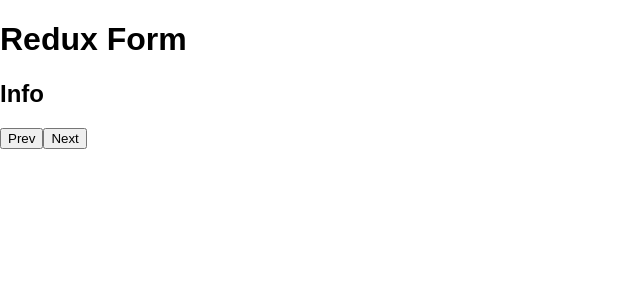
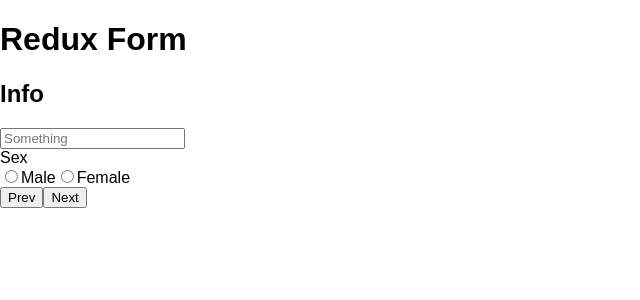
Before and after one commit to allen4dev/redux-form-basics, a React (Create React App) app: page / in a window 1280 px wide. Both pictures are taken after typing "Sample", "name@example.com", "Sample" into the empty fields and a click on the button "Next". Shown: the top 300 px of the page, without its empty margins (0-640 px from the left). Built offline with nearby package versions, Linux system fonts and the light colour scheme.

Commit message:
[Add] Info and dummie Hobbies

```diff
--- a/src/pages/WizardForm/About.jsx
+++ b/src/pages/WizardForm/About.jsx
@@ -16,6 +16,7 @@ const About = props => {
           component={RenderField}
           type="text"
           label="Fullname"
+          placeholder="Alan Aliaga"
         />
 
         <Field
@@ -23,6 +24,7 @@ const About = props => {
           component={RenderField}
           type="email"
           label="Email"
+          placeholder="someEmail@example.test"
         />
 
         <Field
@@ -30,6 +32,7 @@ const About = props => {
           component={RenderField}
           type="text"
           label="Username"
+          placeholder="allen4dev"
         />
 
         <button type="submit" style={{ width: '100px', padding: '.5em' }}>
@@ -43,4 +46,6 @@ const About = props => {
 export default reduxForm({
   form: 'aboutForm',
   validate,
+  destroyOnUnmount: false,
+  forceUnregisterOnUnmount: true,
 })(About);
--- a/src/pages/WizardForm/Hobbies.jsx
+++ b/src/pages/WizardForm/Hobbies.jsx
@@ -1,12 +1,36 @@
 import React from 'react';
+import { reduxForm, Field } from 'redux-form';
 
-const Hobbies = () => {
+import RenderField from './RenderField';
+
+import validate from './../../utils/validate';
+
+const Hobbies = ({ handleSubmit, previousPage }) => {
   return (
     <div className="Hobbies">
       <h2 className="Hobbies-title">Hobbies</h2>
-      <button>Prev</button>
+      <form onSubmit={handleSubmit}>
+        <Field
+          name="random"
+          type="text"
+          component={RenderField}
+          label="Random"
+          placeholder="Random"
+        />
+        <div className="btn-group">
+          <button type="button" onClick={previousPage}>
+            Prev
+          </button>
+          <button type="submit">Finish</button>
+        </div>
+      </form>
     </div>
   );
 };
 
-export default Hobbies;
+export default reduxForm({
+  form: 'hobbiesForm',
+  destroyOnUnmount: false,
+  forceUnregisterOnUnmount: true,
+  validate,
+})(Hobbies);
--- a/src/pages/WizardForm/Info.jsx
+++ b/src/pages/WizardForm/Info.jsx
@@ -1,17 +1,54 @@
 import React from 'react';
 
-const Info = () => {
+import { reduxForm, Field } from 'redux-form';
+
+import RenderField from './RenderField';
+
+import validate from './../../utils/validate';
+
+const renderError = ({ meta: { touched, error } }) =>
+  touched && error ? <span>{error}</span> : false;
+
+const Info = ({ previousPage, handleSubmit }) => {
   return (
     <div className="Info">
       <h2 className="Info-title">Info</h2>
-      <form className="Info-form">
+      <form className="Info-form" onSubmit={handleSubmit}>
+        <Field
+          type="text"
+          name="something"
+          component={RenderField}
+          placeholder="Something"
+        />
+        <label>Sex</label>
+        <div>
+          <label>
+            <Field name="sex" type="radio" component="input" value="male" />
+            Male
+          </label>
+
+          <label>
+            <Field name="sex" type="radio" component="input" value="female" />
+            Female
+          </label>
+
+          <Field name="sex" component={renderError} />
+        </div>
+
         <div className="btn-group">
-          <button>Prev</button>
-          <button>Next</button>
+          <button type="button" onClick={previousPage}>
+            Prev
+          </button>
+          <button type="submit">Next</button>
         </div>
       </form>
     </div>
   );
 };
 
-export default Info;
+export default reduxForm({
+  form: 'infoForm',
+  validate,
+  destroyOnUnmount: false,
+  forceUnregisterOnUnmount: true,
+})(Info);
--- a/src/pages/WizardForm/index.jsx
+++ b/src/pages/WizardForm/index.jsx
@@ -7,11 +7,11 @@ import Hobbies from './Hobbies';
 class WizardForm extends Component {
   state = {
     page: 1,
+    message: null,
   };
 
   nextPage = () => {
     let page = this.state.page;
-    console.log('assd');
 
     this.setState({ page: (page += 1) });
   };
@@ -22,14 +22,27 @@ class WizardForm extends Component {
     this.setState({ page: (page -= 1) });
   };
 
+  finishForm = () => {
+    this.setState({ message: 'Form finished' });
+  };
+
   render() {
     const { page } = this.state;
 
     return (
       <div>
         {page === 1 && <About onSubmit={this.nextPage} />}
-        {page === 2 && <Info />}
-        {page === 3 && <Hobbies />}
+        {page === 2 && (
+          <Info onSubmit={this.nextPage} previousPage={this.previousPage} />
+        )}
+        {page === 3 && (
+          <Hobbies
+            onSubmit={this.finishForm}
+            previousPage={this.previousPage}
+          />
+        )}
+
+        {this.state.message && <h3>{this.state.message}</h3>}
       </div>
     );
   }
--- a/src/utils/validate.js
+++ b/src/utils/validate.js
@@ -13,5 +13,17 @@ export default values => {
     errors.username = 'Required';
   }
 
+  if (!values.sex) {
+    errors.sex = 'Required';
+  }
+
+  if (!values.something) {
+    errors.something = 'Required';
+  }
+
+  if (!values.random) {
+    errors.random = `Field ${values.random} is required`;
+  }
+
   return errors;
 };
```
